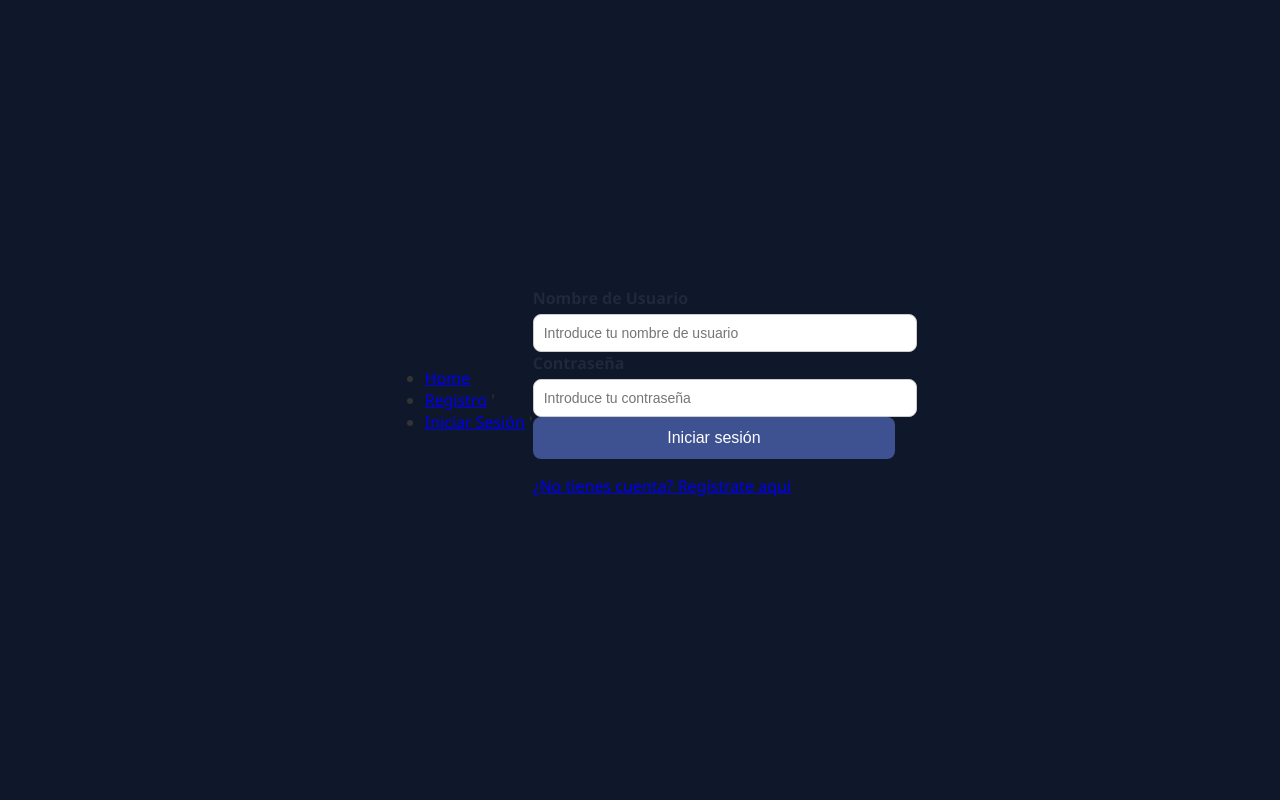
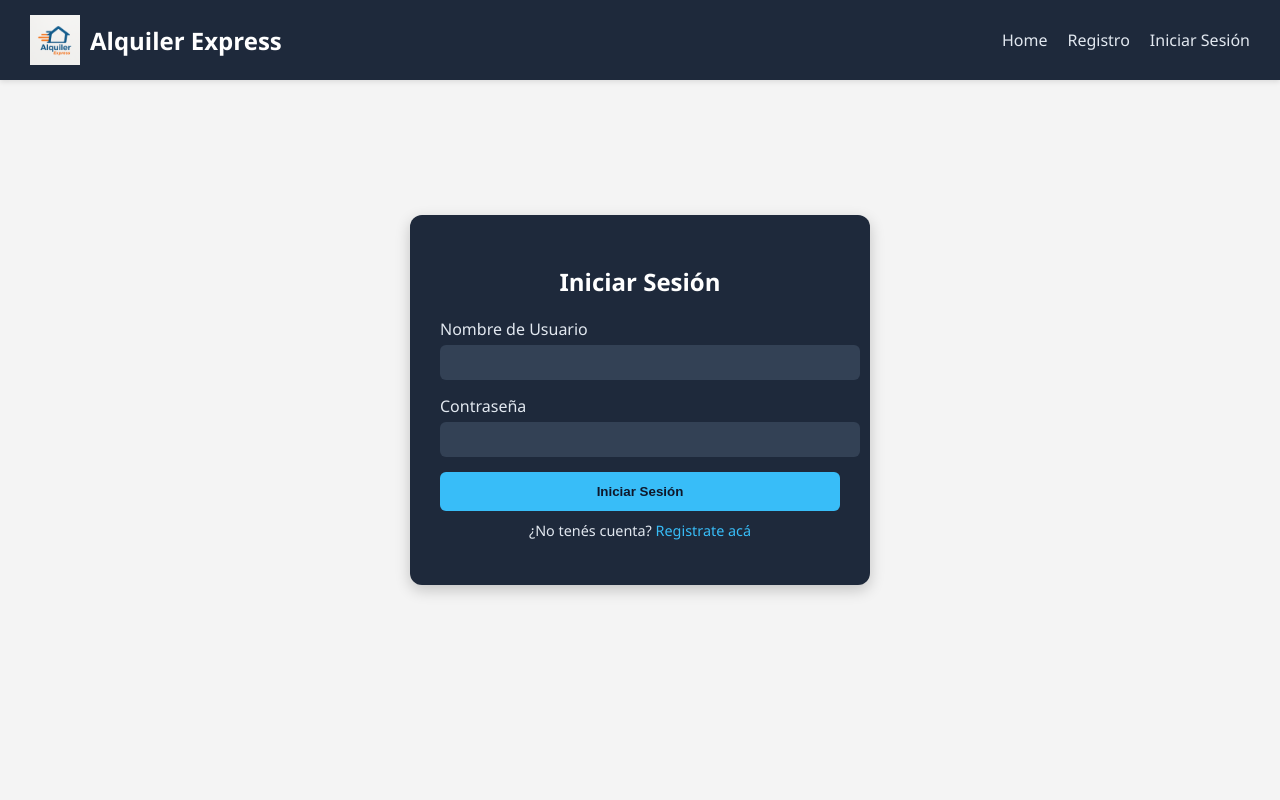
Before and after one commit to tomaspaoletti00/Ingenieria-de-Software-2, a Django app: page /usuarios/login/ in a window 1280 px wide. Run offline with Django 5.2, Linux system fonts and the light colour scheme.

Commit message:
arregle un poco las vistas de la navegacion, del home y el login, agregue el logo

```diff
--- /dev/null
+++ b/static/styles/base.css
@@ -0,0 +1,65 @@
+body {
+    margin: 0;
+    font-family: 'Segoe UI', sans-serif;
+    background-color: #f4f4f4;
+}
+
+.navbar {
+    background-color: #1e293b; /* azul oscuro tirando a gris */
+    padding: 15px 30px;
+    box-shadow: 0 2px 5px rgba(0,0,0,0.1);
+    position: sticky;
+    top: 0;
+    z-index: 100;
+}
+
+.nav-container {
+    display: flex;
+    justify-content: space-between;
+    align-items: center;
+}
+
+.nav-logo {
+    color: #ffffff;
+    font-size: 1.5em;
+    font-weight: bold;
+    text-decoration: none;
+}
+
+.nav-links {
+    list-style: none;
+    display: flex;
+    gap: 20px;
+    margin: 0;
+    padding: 0;
+}
+
+.nav-links li a {
+    color: #e2e8f0;
+    text-decoration: none;
+    font-weight: 500;
+    transition: color 0.2s;
+}
+
+.nav-links li a:hover {
+    color: #38bdf8; /* celeste clarito */
+}
+
+main {
+    padding: 40px;
+}
+
+.nav-logo {
+    display: flex;
+    align-items: center;
+    gap: 10px;
+    text-decoration: none;
+    font-size: 1.5rem;
+    font-weight: bold;
+    color: white;
+}
+
+.logo-img {
+    height: 50px;
+    width: auto;
+}
--- a/static/styles/login.css
+++ b/static/styles/login.css
@@ -0,0 +1,79 @@
+.login-container {
+    display: flex;
+    justify-content: center;
+    align-items: center;
+    min-height: 70vh;
+}
+
+.login-form {
+    background-color: #1e293b;
+    padding: 30px;
+    border-radius: 12px;
+    width: 100%;
+    max-width: 400px;
+    box-shadow: 0 5px 15px rgba(0,0,0,0.2);
+    color: #e2e8f0;
+}
+
+.login-form h2 {
+    text-align: center;
+    margin-bottom: 20px;
+    color: #ffffff;
+}
+
+.login-form label {
+    display: block;
+    margin-bottom: 5px;
+    font-weight: 500;
+}
+
+.login-form input {
+    width: 100%;
+    padding: 10px;
+    margin-bottom: 15px;
+    border: none;
+    border-radius: 6px;
+    background-color: #334155;
+    color: #f1f5f9;
+}
+
+.login-form input:focus {
+    outline: 2px solid #38bdf8;
+}
+
+.login-form button {
+    width: 100%;
+    padding: 12px;
+    background-color: #38bdf8;
+    border: none;
+    border-radius: 6px;
+    color: #0f172a;
+    font-weight: bold;
+    cursor: pointer;
+    transition: background 0.2s;
+}
+
+.login-form button:hover {
+    background-color: #0ea5e9;
+}
+
+.register-link {
+    text-align: center;
+    margin-top: 10px;
+    font-size: 0.9em;
+}
+
+.register-link a {
+    color: #38bdf8;
+    text-decoration: none;
+}
+
+.register-link a:hover {
+    text-decoration: underline;
+}
+
+.error-message {
+    color: #f87171;
+    text-align: center;
+    margin-top: 10px;
+}
--- a/templates/base.html
+++ b/templates/base.html
@@ -5,34 +5,30 @@
     <meta charset="UTF-8">
     <meta name="viewport" content="width=device-width, initial-scale=1.0">
     <title>Alquier Express Inicio</title>
+    <link rel="stylesheet" href="{% static 'styles/base.css' %}">
 </head>
 <body>
-
-
-    <nav>
-        <ul>
-            <li>
-                <a href="/">Home</a>
-                </li>
-            <li>
-                <a href="/usuarios/registro">Registro</a>
-                '</li>
-
-            {% if user.is_authenticated %}
-            <li>
-                <a href="/usuarios/logout">Cerrar Sesión</a>
-                </li>
-            {% else %}
-             <li>
-                <a href="/usuarios/login">Iniciar Sesión</a>
-                '</li>
-            {% endif %}
-
-        </ul>
+    <nav class="navbar">
+        <div class="nav-container">
+            <a href="/" class="nav-logo">
+                <img src="{% static 'img/logoAlquilerExpress.png' %}" alt="Logo" class="logo-img">
+                Alquiler Express
+            </a>
+            <ul class="nav-links">
+                <li><a href="/">Home</a></li>
+                <li><a href="/usuarios/registro">Registro</a></li>
+                {% if user.is_authenticated %}
+                    <li><a href="/usuarios/logout">Cerrar Sesión</a></li>
+                {% else %}
+                    <li><a href="/usuarios/login">Iniciar Sesión</a></li>
+                {% endif %}
+            </ul>
+        </div>
     </nav>
-
+    <main>
     {% block content %}
 
     {% endblock %}
+    </main>
 </body>
 </html>
--- a/templates/gestion_usuarios/login.html
+++ b/templates/gestion_usuarios/login.html
@@ -3,39 +3,26 @@
 {% extends 'base.html' %}
 {% load static %}
 {% block content %}
+<link rel="stylesheet" href="{% static 'styles/login.css' %}">
+<div class="login-container">
+    <form method="post" class="login-form">
+        {% csrf_token %}
+        <h2>Iniciar Sesión</h2>
 
-<html lang="es">
-<head>
-  <meta charset="UTF-8">
-  <meta name="viewport" content="width=device-width, initial-scale=1.0">
-  <title>Iniciar sesión</title>
-  <link rel="stylesheet" href="{% static 'styles/registro.css' %}">
-</head>
-<body>
-  <div class="login-container">
-    <form method="post">
-      {% csrf_token %}
-      <div class="form-group">
         <label for="username">Nombre de Usuario</label>
-        <input type="text" name="username" placeholder="Introduce tu nombre de usuario" required>
-      </div>
+        <input type="text" name="username" id="username" required>
+        <label for="password">Contraseña</label>
+        <input type="password" name="password" id="password" required>
 
-      <div class="form-group">
-        <label for="password">Contraseña</label>
-        <input type="password" name="password" placeholder="Introduce tu contraseña" required>
-      </div>
+        <button type="submit">Iniciar Sesión</button>
 
-      <button type="submit">Iniciar sesión</button>
+        <p class="register-link">
+            ¿No tenés cuenta? <a href="/usuarios/registro">Registrate acá</a>
+        </p>
 
-      {% for message in messages %}
-        <p class="error-message">{{ message }}</p>
-      {% endfor %}
+        {% for message in messages %}
+            <p class="error-message">{{ message }}</p>
+        {% endfor %}
     </form>
-
-    <p class="register-link">
-      <a href="{% url 'registro' %}">¿No tienes cuenta? Regístrate aqui</a>
-    </p>
-  </div>
-</body>
-</html>
+</div>
 {% endblock %}
```
Also changed, not shown: static/styles/listaInmuebles.css (+0 -24 lines), templates/gestion_inmuebles/listaInmuebles.html (+1 -6 lines), db.sqlite3, static/img/logoAlquilerExpress.png (added).
